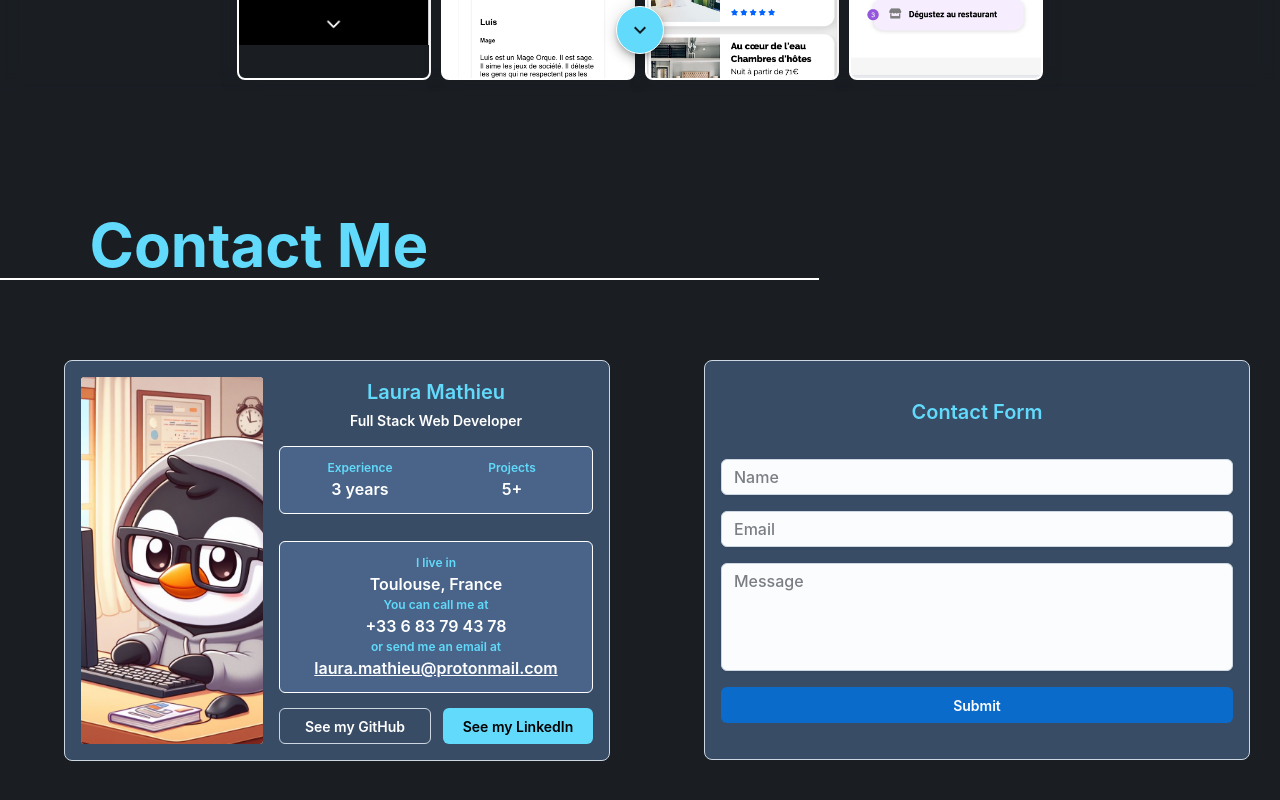
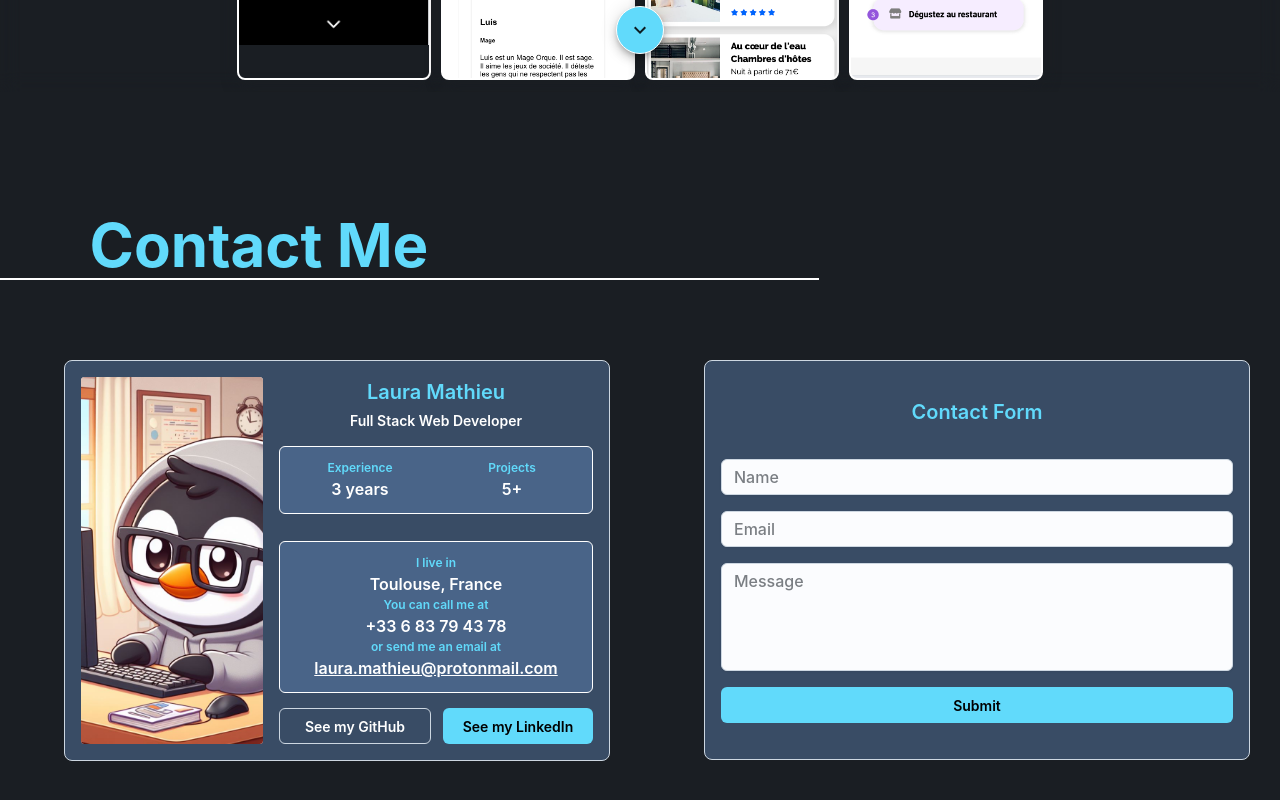
Before and after one commit to Laura398/portfolio, a React (Vite) app: page / in a window 1280 px wide. Shown: the part 2988-3788 px from the top of the page. Built offline with nearby package versions, Linux system fonts and the light colour scheme.

Commit message:
correcting buttons colors

```diff
--- a/src/views/pages/contact/Contact.tsx
+++ b/src/views/pages/contact/Contact.tsx
@@ -179,10 +179,14 @@ export default function Contact () {
                                     </div>
                                 </Sheet>
                                 <Box sx={{ display: 'flex', gap: 1.5, '& > button': { flex: 1 } }}>
-                                    <Button variant="outlined" color="neutral" onClick={goToGithub} sx={{color: "white"}}>
+                                    <Button variant="outlined" color="neutral" onClick={goToGithub} sx={{color: "white", "&:hover": {
+                                                color: "black",
+                                            }}}>
                                         {t('seeGitHub')}
                                     </Button>
-                                    <Button variant="solid" color="primary" onClick={goToLinkedIn} sx={{backgroundColor: "#61dafb", color: "black"}}>
+                                    <Button variant="solid" color="primary" onClick={goToLinkedIn} sx={{backgroundColor: "#61dafb", color: "black", "&:hover": {
+                                                backgroundColor: "white",
+                                            }}}>
                                         {t('seeLinkedIn')}
                                     </Button>
                                 </Box>
@@ -216,7 +220,13 @@ export default function Contact () {
                                         <Input placeholder={t('name')} required onChange={changeName} />
                                         <Input placeholder={t('email')} required onChange={changeEmail} type="email" />
                                         <Textarea minRows={4} placeholder={t('message')} required onChange={changeMessage} />
-                                        <Button type="submit">{t('submit')}</Button>
+                                        <Button type="submit" variant="solid" color="primary" sx={{
+                                            backgroundColor: "#61dafb",
+                                            color: "black",
+                                            "&:hover": {
+                                                backgroundColor: "white",
+                                            }
+                                            }}>{t('submit')}</Button>
                                     </Stack>
                                 </form>
                             </CardContent>
```
